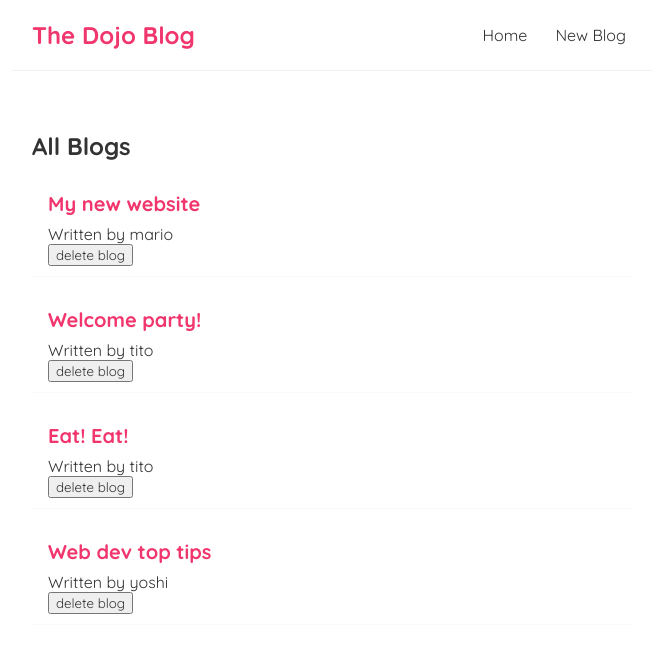
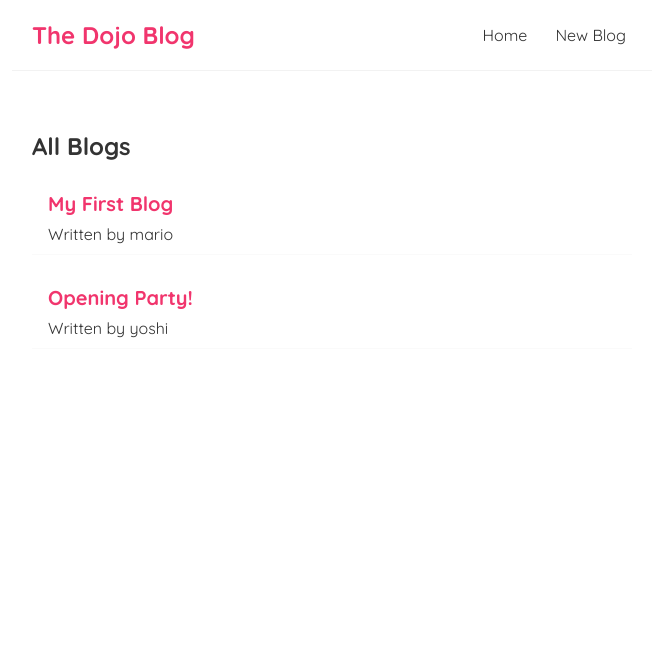
Before and after one commit to r-e-d-ant/dojo-blog, a React (Create React App) app: page / in a window 1280 px wide. Shown: the top 652 px of the page, without its empty margins (308-964 px from the left). Built offline with nearby package versions, Linux system fonts and the light colour scheme; data requests are answered from the project's data file.

Commit message:
added custom hook

```diff
--- a/src/BlogList.js
+++ b/src/BlogList.js
@@ -7,7 +7,6 @@
                 <div className="blog-preview" key={ blog.id }>
                     <h2>{ blog.title }</h2>
                     <p>Written by { blog.author }</p>
-                    <button onClick={() => handleDelete(blog.id)}>delete blog</button>
                 </div>
             ))}
         </div>
--- a/src/Home.js
+++ b/src/Home.js
@@ -1,26 +1,14 @@
-import { useState, useEffect } from 'react';
 import BlogList from './BlogList';
+import useFetch from './useFetch';
 
 const Home = () => {
-    const [blogs, setBlogs] = useState([
-        { title: 'My new website', body: 'lorem ipsum...', author: 'mario', id: 1 },
-        { title: 'Welcome party!', body: 'lorem ipsum...', author: 'tito', id: 2 },
-        { title: 'Eat! Eat!', body: 'lorem ipsum...', author: 'tito', id: 3 },
-        { title: 'Web dev top tips', body: 'lorem ipsum...', author: 'yoshi', id: 4 }
-    ]);
-
-    const handleDelete = (id) => {
-        const newBlogs = blogs.filter(blog => blog.id !== id);
-        setBlogs(newBlogs);
-    }
-
-    useEffect(() => {
-        console.log('use effect ran');
-    }, []);
+    const {data: blogs, isPending, error} = useFetch('http://localhost:8000/blogs');
 
     return (
         <div className="home">
-            <BlogList blogs={blogs} title="All Blogs" handleDelete={handleDelete}/>
+            {error && <div>{ error }</div>}
+            {isPending && <div>Loading...</div>}
+            {blogs && <BlogList blogs={blogs} title="All Blogs"/>}
         </div>
     );
 }
--- /dev/null
+++ b/src/useFetch.js
@@ -0,0 +1,30 @@
+import { useState, useEffect } from "react";
+
+const useFetch = (url) => {
+    const [data, setBlogs] = useState(null);
+    const [isPending, setIsPending] = useState(true);
+    const [error, setError] = useState(null);
+
+    useEffect(() => {
+        fetch(url)
+            .then(res => {
+                if(!res.ok) {
+                    throw Error("Could not fetch the data for that resource");
+                }
+                return res.json();
+            })
+            .then(data => {
+                setBlogs(data);
+                setIsPending(false);
+                setError(null);
+            })
+            .catch(err => {
+                setError(err.message);
+                setIsPending(false);
+            })
+    }, [url]);
+
+    return { data, isPending, error }
+}
+
+export default useFetch;
```
